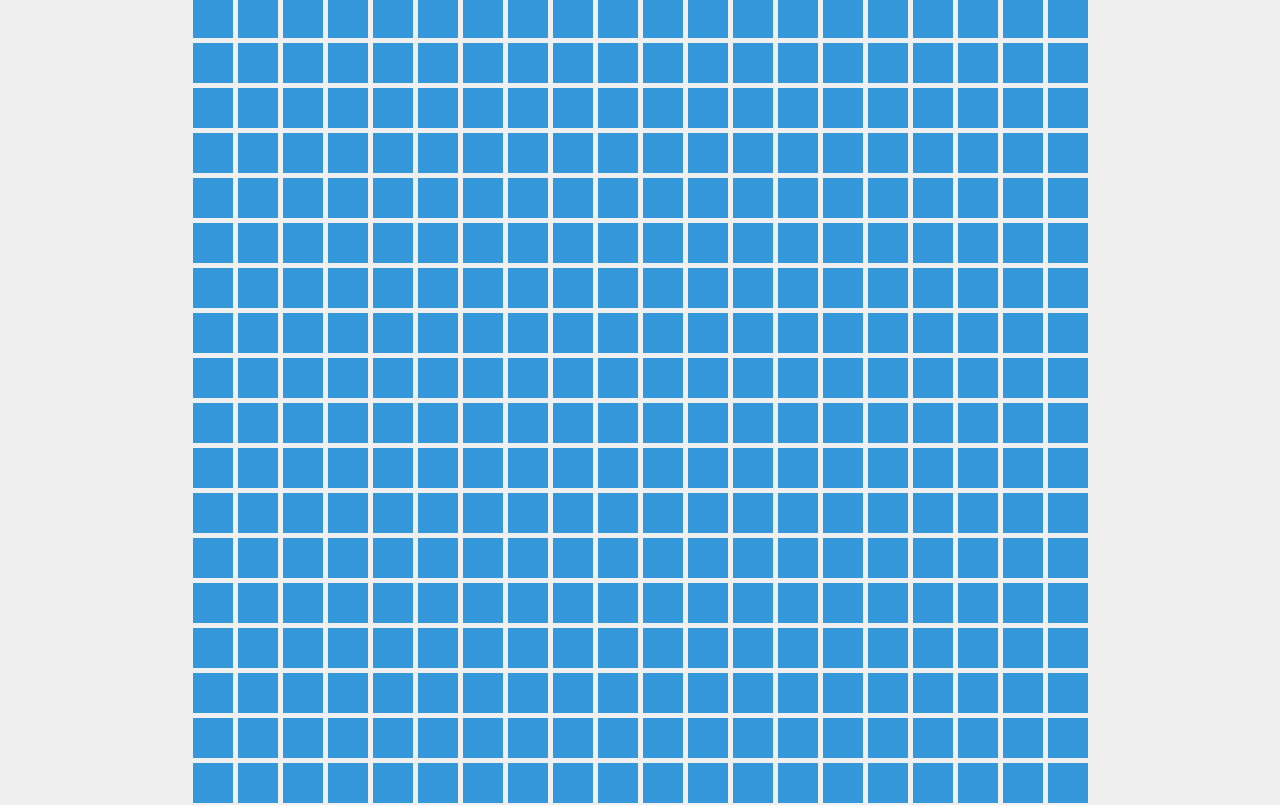
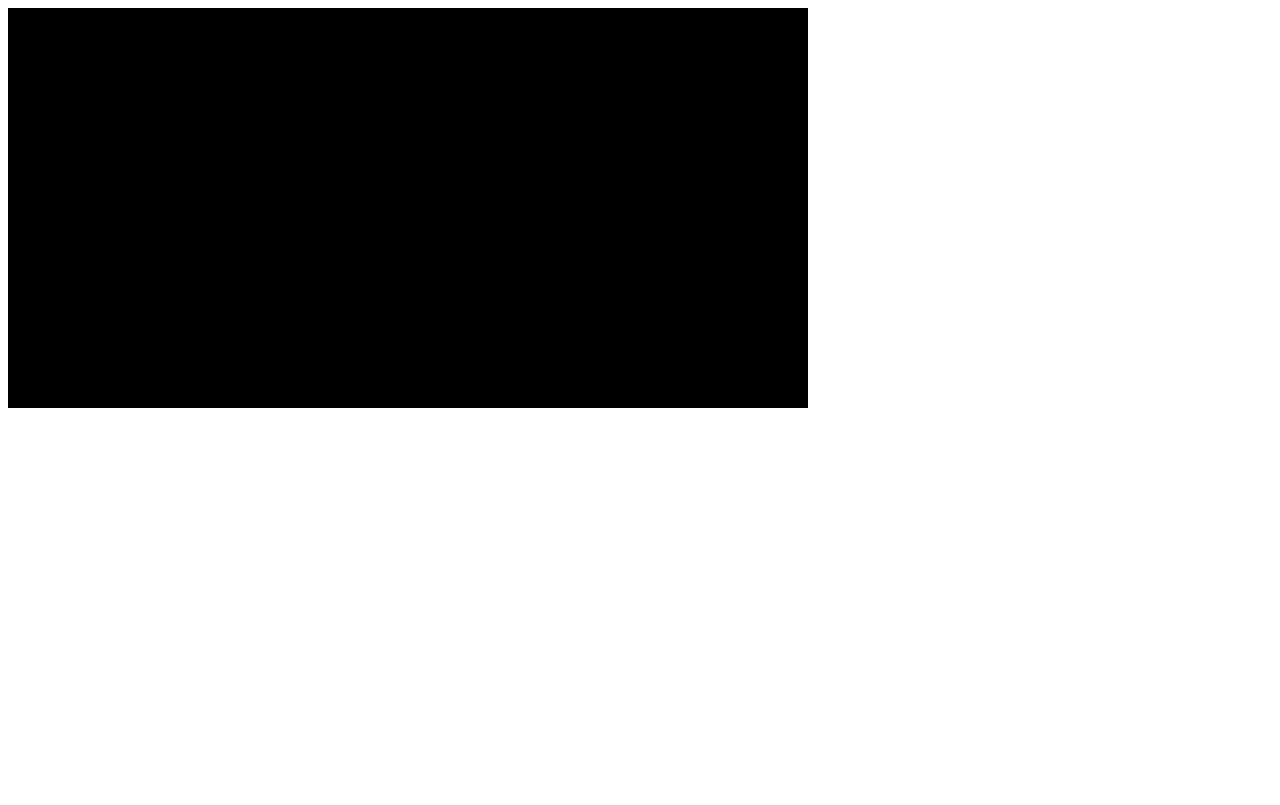
Before and after one commit to acciojob/Color-board-adityaSingh6271, a website: page main.html in a window 1280 px wide. Shown: the top 805 px of the page. Drawn offline with Linux system fonts and the light colour scheme.

Commit message:
created a submission

```diff
--- a/script.js
+++ b/script.js
@@ -1,4 +1,3 @@
-//your JS code here. If required.
  document.addEventListener("DOMContentLoaded", function () {
       const container = document.querySelector('.container');
 
@@ -7,11 +6,6 @@ document.addEventListener("DOMContentLoaded", function () {
         for (let i = 0; i < 800; i++) {
           const box = document.createElement('div');
           box.className = 'square';
-
-      // Add hover event listener
-      box.addEventListener('mouseover', () => {
-        box.style.backgroundColor = '#2ecc71'; // Change color on hover
-      });
 
           // Add transition end event listener
           box.addEventListener('transitionend', () => {
--- a/styles.css
+++ b/styles.css
@@ -1,28 +1,14 @@
-/*  your css code here. If applicable */
-body {
+.container {
   display: flex;
-  justify-content: center;
-  align-items: center;
-  height: 100vh;
-  margin: 0;
-  background-color: #f0f0f0;
+  flex-wrap: wrap;
+  width: 800px;
 }
-
-.container {
-  display: grid;
-  grid-template-columns: repeat(20, 40px);
-  gap: 5px;
+.square {
+  width: 20px;
+  height: 20px;
+  background-color: #000;
+  transition: background-color 1s;
 }
-
-.square {
-  width: 40px;
-  height: 40px;
-  background-color: #3498db;
-  transition: background-color 1s ease;
-  cursor: pointer;
+.square:hover {
+  background-color: #f00;
 }
-
-
-.square:hover {
-  background-color: #e74c3c;
-}
```
Lines whose indentation alone changed are shown as unchanged.
